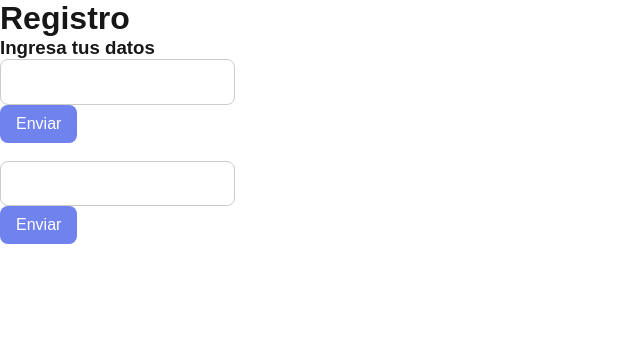
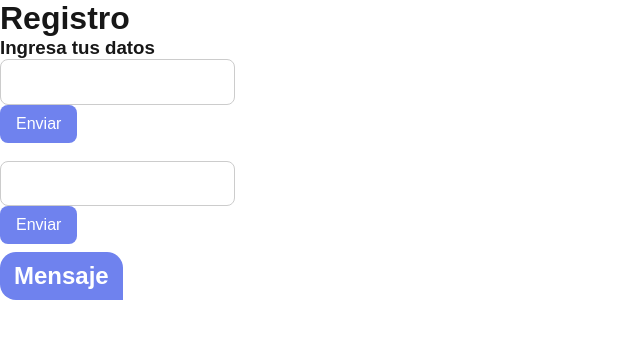
Before and after one commit to luarrufat/Trabajo-Pr-ctico---Creaci-n-de-chat-g17, a Next.js app in the folder front/: page /login in a window 1280 px wide. Shown: the top 338 px of the page, without its empty margins (0-640 px from the left). Built offline with nearby package versions, Linux system fonts and the light colour scheme.

Commit message:
Componente Mensajes

```diff
--- a/front/src/app/contador/page.js
+++ b/front/src/app/contador/page.js
@@ -1,11 +1,10 @@
 "use client"
 
-import Boton2 from "@/componentes/Boton2";
+
 import Input from "@/componentes/Input";
 import Title from "@/componentes/Title";
 import { use, useEffect, useState } from "react";
 import clsx from "clsx";
-import styles from "@/componentes/Boton2.module.css"
 import { useRouter } from "next/navigation";
 
 export default function loginPage() {
@@ -51,7 +50,7 @@ export default function loginPage() {
     return (
         <>
             <Title texto="Contador"></Title>
-            <Boton2 texto="Sumar y restar" onClick={checkeado} color={color}></Boton2>
+
             <Input type={"checkbox"} respuesta={a}></Input>
             <h2>{cuenta}</h2>
             <br></br>
--- a/front/src/app/login/page.js
+++ b/front/src/app/login/page.js
@@ -19,6 +19,8 @@ export default function loginPage(){
             <Input color={"registro"}></Input>
             <br></br>
             <Boton1 type={"text"} texto={"Enviar"} color={"wpp"}></Boton1>
+            <br></br>
+            <Mensajes texto={"Mensaje"} color={"mensajes"}></Mensajes>
         </>
     )
 }
--- a/front/src/componentes/Mensajes.js
+++ b/front/src/componentes/Mensajes.js
@@ -1,12 +1,17 @@
 "use client"
 
+import clsx from "clsx"
+import styles from "@/componentes/Mensajes.module.css"
+
 export default function Mensajes(props) {
-
     return (
-        <>
-            <div className="mensajes-wpp">
-                <h2>{props.texto}</h2>
-            </div>
-        </>
-    )
+        <div className={
+            clsx(
+            {
+                [styles.mensajes]: props.color == "mensajes",
+            }
+        )
+        }><h2>{props.texto}</h2>
+        </div>
+    );
 }
--- a/front/src/componentes/Mensajes.module.css
+++ b/front/src/componentes/Mensajes.module.css
@@ -1,12 +1,11 @@
-.mensajes-wpp {
-    background-color: #9ac9ff;
-    color: #c1deff;
+.mensajes {
+    background-color: #6f82ee;;
+    color: white;
     padding: 10px 14px;
     border-radius: 16px 16px 0 16px;
-    font-size: 14px;
-    max-width: 70%;
+    font-size: 16px;
     margin: 8px 0;
     display: inline-block;
-    position: relative;
-    box-shadow: 0 1px 1px rgba(0,0,0,0.1);
+
+
 }
```
Also changed, not shown: front/src/componentes/Boton2.js (deleted, +0 -23 lines), front/src/componentes/Boton1.js (line endings or trailing spaces).
